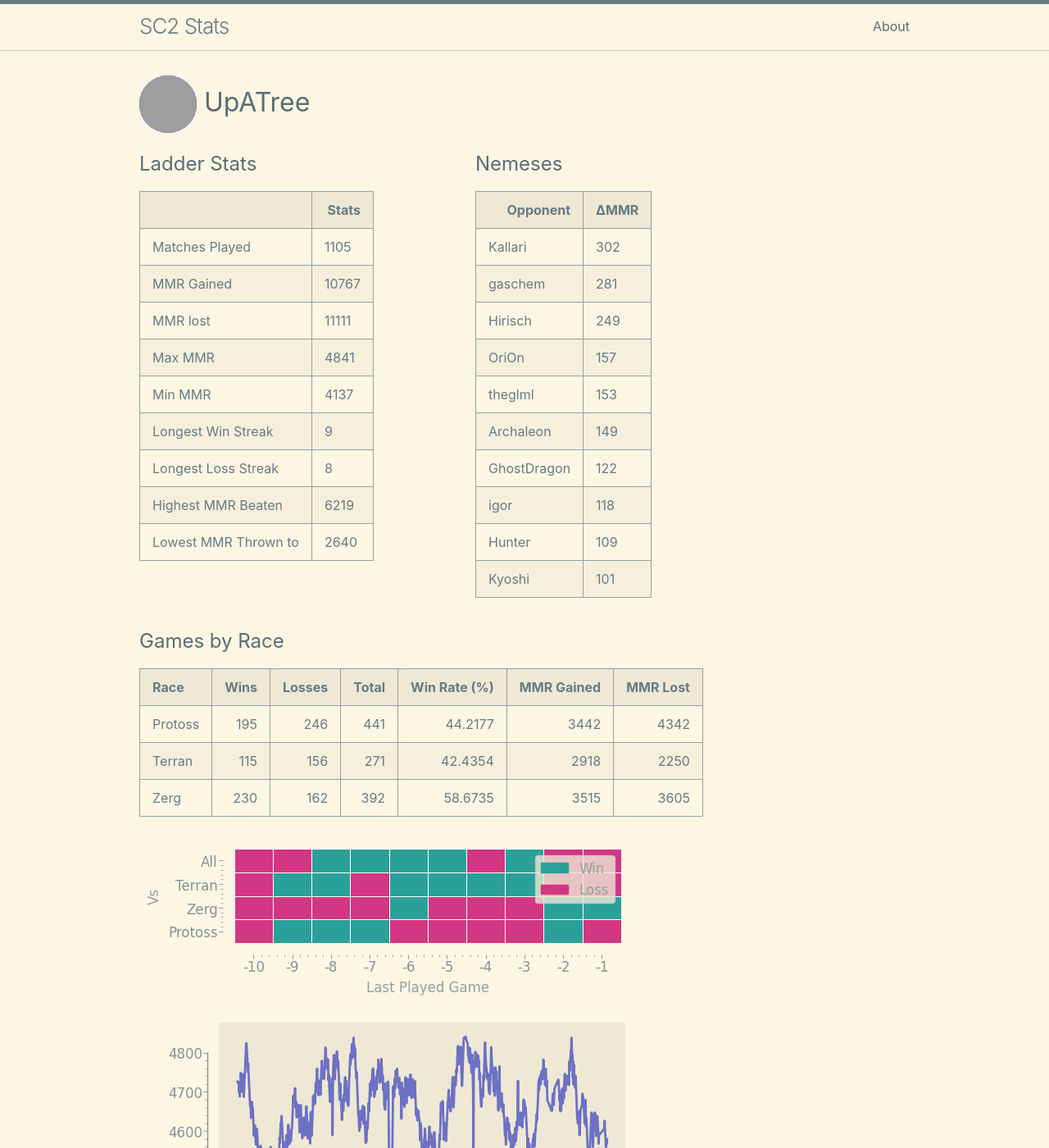
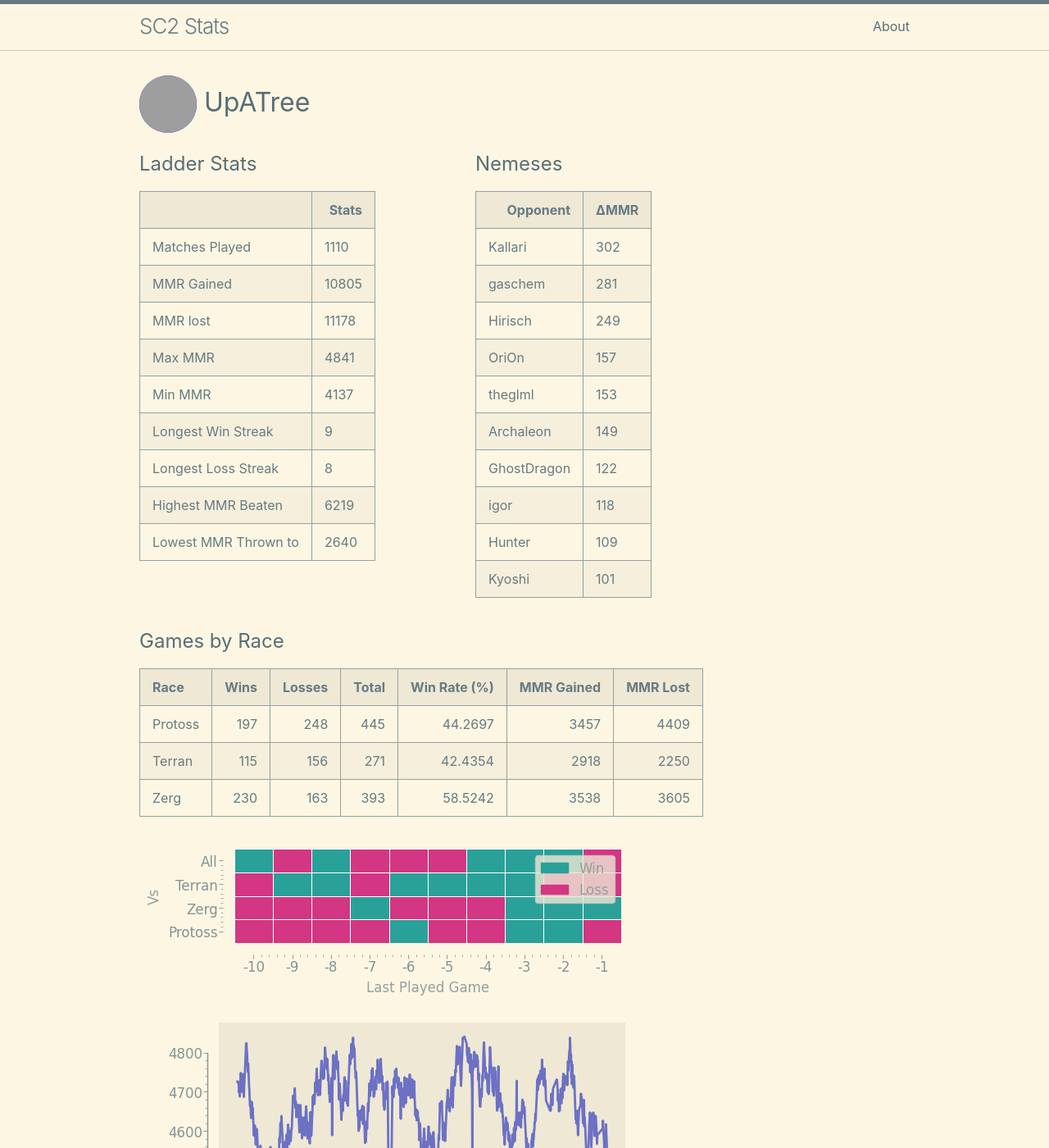
Before and after one commit to kylermurphy/UpATree, a Jekyll site: the page built from docs/index.md, in a window 1280 px wide and 1400 px high. Shown: the whole window at 82% size. Built offline with Jekyll 4.4.1, drawn with Linux system fonts in a browser that asks for light colours; grey boxes are pictures that could not be loaded.

Commit message:
running on push

```diff
--- a/docs/index.md
+++ b/docs/index.md
@@ -18,15 +18,15 @@ layout: home
   <tbody>
     <tr>
       <td>Matches Played</td>
-      <td>1105</td>
+      <td>1110</td>
     </tr>
     <tr>
       <td>MMR Gained</td>
-      <td>10767</td>
+      <td>10805</td>
     </tr>
     <tr>
       <td>MMR lost</td>
-      <td>11111</td>
+      <td>11178</td>
     </tr>
     <tr>
       <td>Max MMR</td>
@@ -114,9 +114,9 @@ layout: home
 
 | Race    |   Wins |   Losses |   Total |   Win Rate (%) |   MMR Gained |   MMR Lost |
 |:--------|-------:|---------:|--------:|---------------:|-------------:|-----------:|
-| Protoss |    195 |      246 |     441 |        44.2177 |         3442 |       4342 |
+| Protoss |    197 |      248 |     445 |        44.2697 |         3457 |       4409 |
 | Terran  |    115 |      156 |     271 |        42.4354 |         2918 |       2250 |
-| Zerg    |    230 |      162 |     392 |        58.6735 |         3515 |       3605 |
+| Zerg    |    230 |      163 |     393 |        58.5242 |         3538 |       3605 |
 
 ![Games by Race](./assets/gm_hist.png)
 
--- a/log.txt
+++ b/log.txt
@@ -327,3 +327,4 @@ Writing a log file 2025-03-07 16:51:27.
 Writing a log file 2025-03-07 17:19:10.
 Writing a log file 2025-03-07 17:34:53.
 Writing a log file 2025-03-07 17:47:48.
+Writing a log file 2025-03-07 18:30:36.
```
Also changed, not shown: docs/assets/MMR.png, docs/assets/daily.png, docs/assets/gm_hist.png, docs/assets/r_wrt.png, 1 other file.
